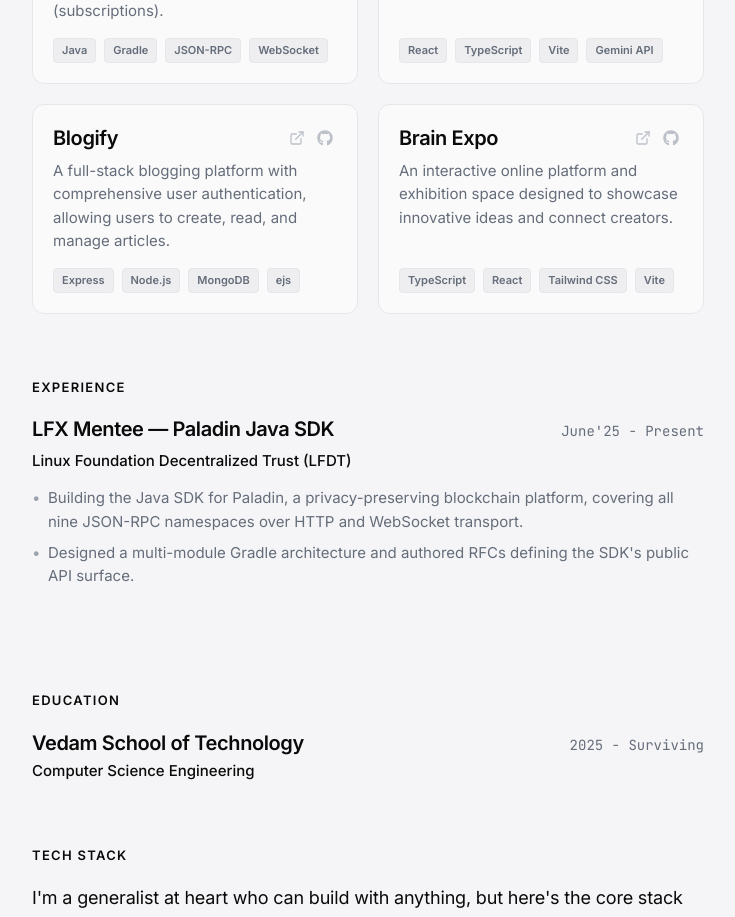
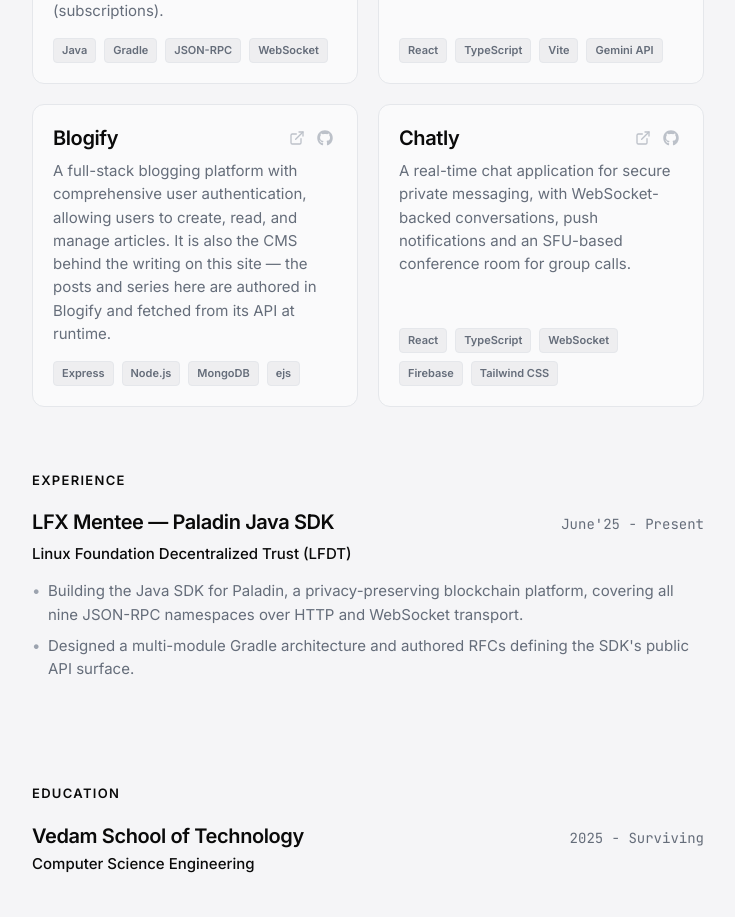
Before and after one commit to divyam-jha123/portfolio, a React (Vite) app: page / in a window 1280 px wide. Shown: the part 1700-2617 px from the top of the page, without its empty margins (272-1007 px from the left). Built offline with nearby package versions, Linux system fonts and the light colour scheme.

Commit message:
projects done

```diff
--- a/src/components/ExperienceSection.tsx
+++ b/src/components/ExperienceSection.tsx
@@ -1,5 +1,14 @@
+import type { ComponentType } from 'react';
 import { motion } from 'framer-motion';
+import { FileText } from 'lucide-react';
+import { SiLinuxfoundation } from 'react-icons/si';
 import { experiences } from '../data';
+import type { ExperienceLink } from '../data';
+
+const linkIcon: Record<ExperienceLink['kind'], ComponentType<{ size?: number }>> = {
+  lfx: SiLinuxfoundation,
+  proposal: FileText,
+};
 
 export function ExperienceSection() {
   return (
@@ -14,7 +23,29 @@ export function ExperienceSection() {
       {experiences.map((exp) => (
         <div className="experience-entry" key={exp.role}>
           <div className="entry-header">
-            <h3 className="entry-title">{exp.role}</h3>
+            <div className="entry-title-group">
+              <h3 className="entry-title">{exp.role}</h3>
+              {exp.links && exp.links.length > 0 && (
+                <div className="entry-links">
+                  {exp.links.map((link) => {
+                    const Icon = linkIcon[link.kind];
+                    return (
+                      <a
+                        key={link.url}
+                        href={link.url}
+                        target="_blank"
+                        rel="noopener noreferrer"
+                        className="project-card-icon-link"
+                        title={link.label}
+                        aria-label={`${exp.role} — ${link.label}`}
+                      >
+                        <Icon size={16} />
+                      </a>
+                    );
+                  })}
+                </div>
+              )}
+            </div>
             <span className="entry-date">{exp.year}</span>
           </div>
           <p className="entry-org">{exp.organization}</p>
--- a/src/data.ts
+++ b/src/data.ts
@@ -28,7 +28,21 @@ export const personalInfo = {
   ],
 };
 
-export const experiences = [
+/** Compact icon links shown beside an experience title. `kind` picks the mark:
+ *  "lfx" renders the Linux Foundation logo, "proposal" a document icon. */
+export type ExperienceLink = {
+  kind: "lfx" | "proposal";
+  label: string;
+  url: string;
+};
+
+export const experiences: {
+  role: string;
+  organization: string;
+  year: string;
+  points: string[];
+  links?: ExperienceLink[];
+}[] = [
   {
     role: "LFX Mentee — Paladin Java SDK",
     organization: "Linux Foundation Decentralized Trust (LFDT)",
@@ -37,6 +51,7 @@ export const experiences = [
       "Building the Java SDK for Paladin, a privacy-preserving blockchain platform, covering all nine JSON-RPC namespaces over HTTP and WebSocket transport.",
       "Designed a multi-module Gradle architecture and authored RFCs defining the SDK's public API surface.",
     ],
+    links: [],
   },
 ];
 
@@ -102,17 +117,17 @@ export const projects = [
   },
   {
     title: "Blogify",
-    description: "A full-stack blogging platform with comprehensive user authentication, allowing users to create, read, and manage articles.",
+    description: "A full-stack blogging platform with comprehensive user authentication, allowing users to create, read, and manage articles. It is also the CMS behind the writing on this site — the posts and series here are authored in Blogify and fetched from its API at runtime.",
     url: "https://blogging-application-eight.vercel.app/",
     tech: ["Express","Node.js", "MongoDB" ,"ejs"],
     githubRepo: "https://github.com/divyam-jha123/Blogify"
   },
   {
-    title: "Brain Expo",
-    description: "An interactive online platform and exhibition space designed to showcase innovative ideas and connect creators.",
-    url: "https://www.brainexpo.me/",
-    tech: ["TypeScript", "React", "Tailwind CSS", "Vite"],
-    githubRepo: "https://github.com/divyam-jha123/Second-Brain"
+    title: "Chatly",
+    description: "A real-time chat application for secure private messaging, with WebSocket-backed conversations, push notifications and an SFU-based conference room for group calls.",
+    url: "https://chatly-eight-sigma.vercel.app",
+    tech: ["React", "TypeScript", "WebSocket", "Firebase", "Tailwind CSS"],
+    githubRepo: "https://github.com/divyam-jha123/chatly"
   }
 ];
 
--- a/src/index.css
+++ b/src/index.css
@@ -669,7 +669,8 @@ img {
   flex-shrink: 0;
 }
 
-.project-card-icon-link {
+.project-card-icon-link,
+.entry-links a {
   display: inline-flex;
   align-items: center;
   justify-content: center;
@@ -679,7 +680,8 @@ img {
   transition: opacity 0.2s, color 0.2s;
 }
 
-.project-card-icon-link:hover {
+.project-card-icon-link:hover,
+.entry-links a:hover {
   opacity: 1;
   color: var(--text-primary);
 }
@@ -874,6 +876,22 @@ img {
   justify-content: space-between;
   align-items: baseline;
   gap: 16px;
+}
+
+/* Title and its icon links wrap together, so the date keeps its own column. */
+.entry-title-group {
+  display: flex;
+  align-items: center;
+  gap: 8px;
+  flex-wrap: wrap;
+  min-width: 0;
+}
+
+.entry-links {
+  display: flex;
+  align-items: center;
+  gap: 2px;
+  flex-shrink: 0;
 }
 
 .entry-title {
```
